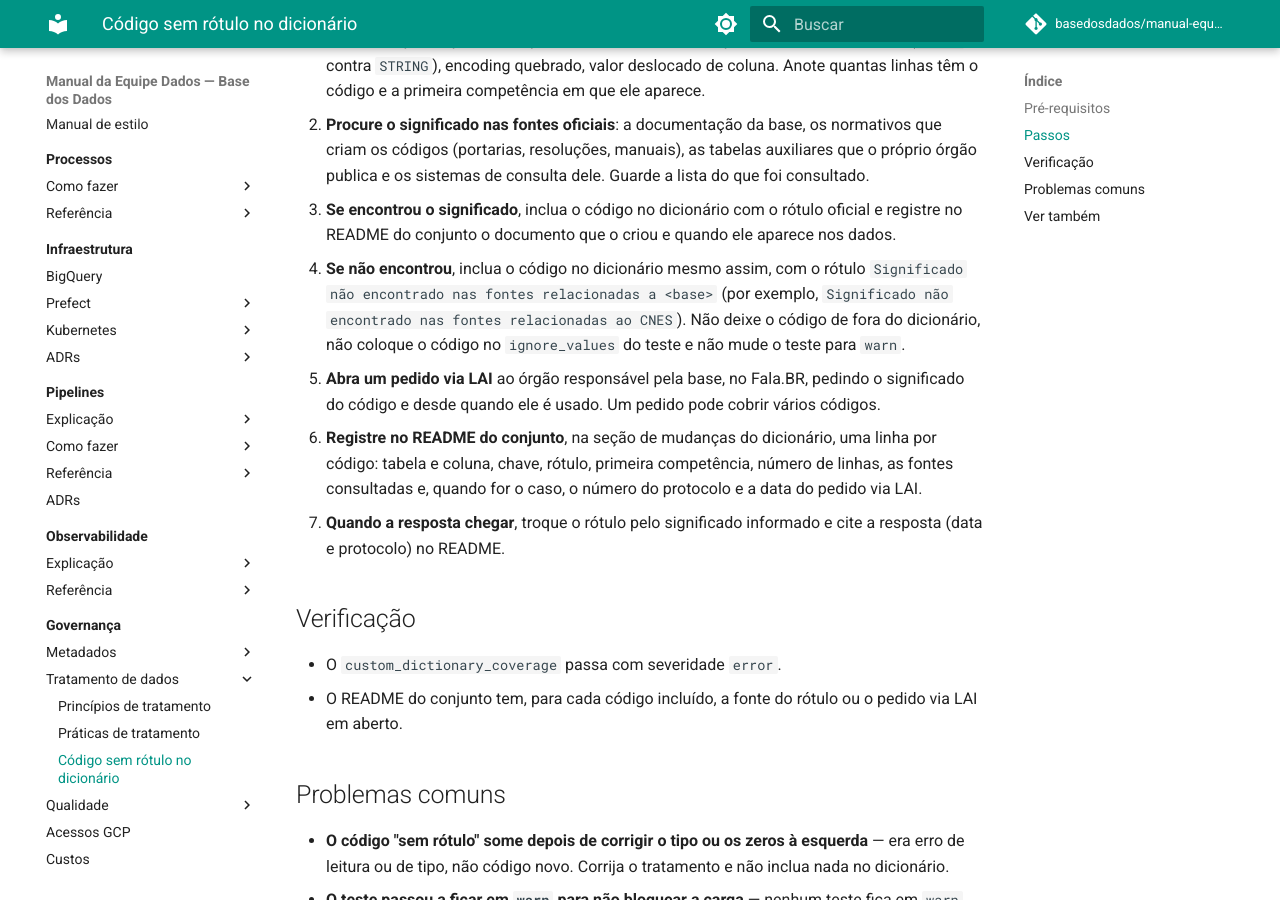
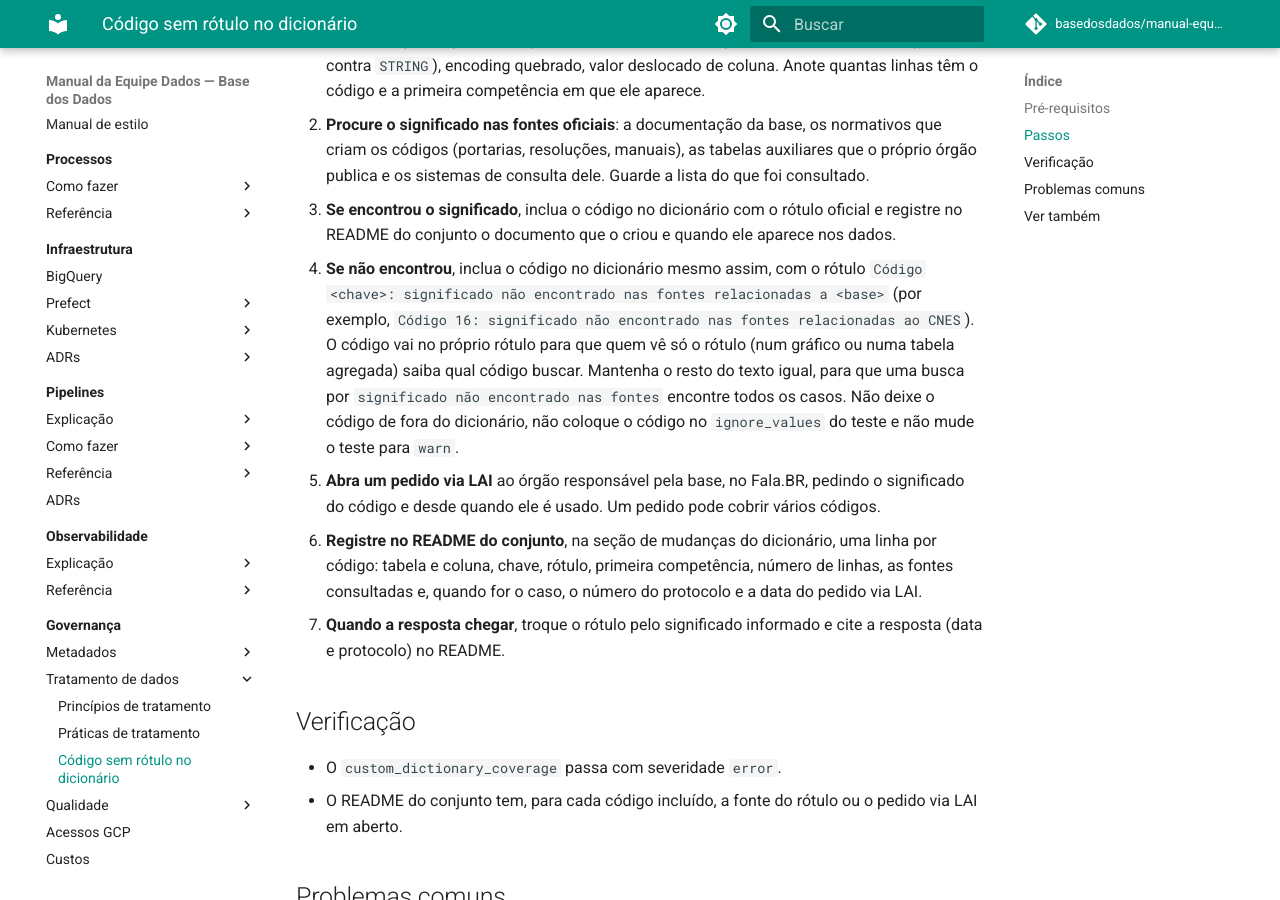
Before and after one commit to basedosdados/manual-equipe-dados, an MkDocs documentation site: the page built from docs/governanca/tratamento-de-dados/como-fazer/como-tratar-codigo-sem-rotulo.md, in a window 1280 px wide and 900 px high, scrolled down 597 px. Built offline with MkDocs 1.6.1 and Material for MkDocs 9.7.7, drawn with Linux system fonts in a browser that asks for light colours; comment, search, counter and statistics services are not loaded.

Commit message:
docs: rótulo de código sem significado inclui o código

```diff
--- a/docs/governanca/tratamento-de-dados/como-fazer/como-tratar-codigo-sem-rotulo.md
+++ b/docs/governanca/tratamento-de-dados/como-fazer/como-tratar-codigo-sem-rotulo.md
@@ -27,8 +27,11 @@ nunca foi rotulado.
 3. **Se encontrou o significado**, inclua o código no dicionário com o rótulo oficial e registre no
    README do conjunto o documento que o criou e quando ele aparece nos dados.
 4. **Se não encontrou**, inclua o código no dicionário mesmo assim, com o rótulo
-   `Significado não encontrado nas fontes relacionadas a <base>` (por exemplo,
-   `Significado não encontrado nas fontes relacionadas ao CNES`). Não deixe o código de fora do
+   `Código <chave>: significado não encontrado nas fontes relacionadas a <base>` (por exemplo,
+   `Código 16: significado não encontrado nas fontes relacionadas ao CNES`). O código vai no
+   próprio rótulo para que quem vê só o rótulo (num gráfico ou numa tabela agregada) saiba qual
+   código buscar. Mantenha o resto do texto igual, para que uma busca por
+   `significado não encontrado nas fontes` encontre todos os casos. Não deixe o código de fora do
    dicionário, não coloque o código no `ignore_values` do teste e não mude o teste para `warn`.
 5. **Abra um pedido via LAI** ao órgão responsável pela base, no Fala.BR, pedindo o significado
    do código e desde quando ele é usado. Um pedido pode cobrir vários códigos.
```
Also changed, not shown: docs/governanca/tratamento-de-dados/referencia/praticas-de-tratamento.md (+1 -1 lines), docs/index.md (+1 -1 lines).
